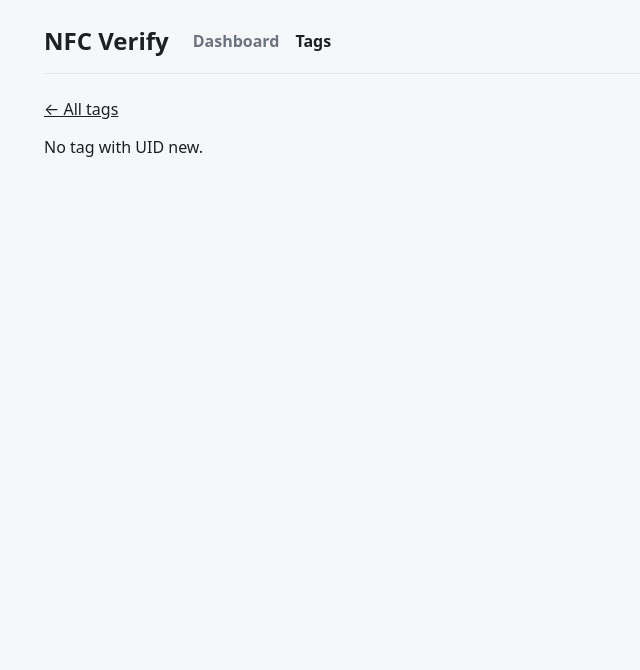
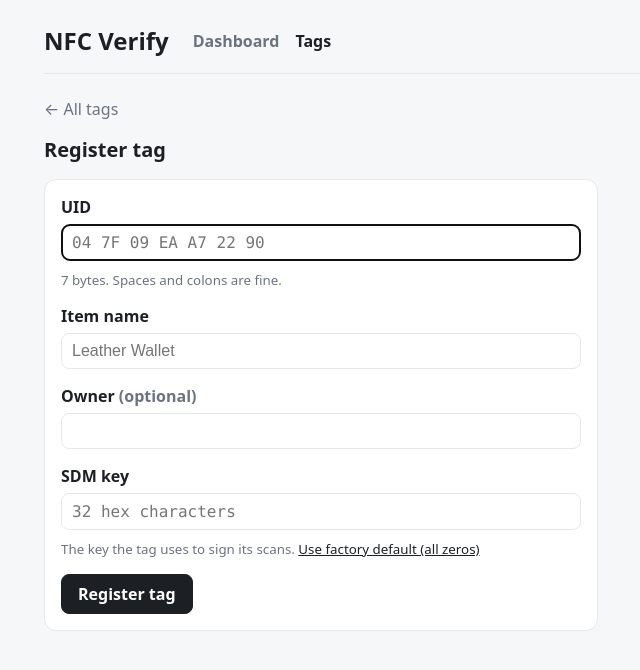
Before and after one commit to hyechanshin/nfc-verify, a React (Vite) app in the folder client/: page /tags/new in a window 1280 px wide. Shown: the top 670 px of the page, without its empty margins (96-736 px from the left). Built offline with nearby package versions, Linux system fonts and the light colour scheme.

Commit message:
feat: add tag registration form with validation
Register page posts to /api/tags through the Vite proxy. Server validates UID and key format, returns 409 for duplicate UIDs, and no longer returns sdmFileReadKey.

```diff
--- a/client/src/App.css
+++ b/client/src/App.css
@@ -93,6 +93,77 @@ a { color: inherit; }
 .topbar nav a.active { color: var(--text); }
 
 .page-title { margin-bottom: 16px; }
+.page-title.row {
+  display: flex;
+  align-items: flex-end;
+  justify-content: space-between;
+  gap: 16px;
+  flex-wrap: wrap;
+}
+
+.btn {
+  display: inline-block;
+  padding: 8px 16px;
+  border: 1px solid var(--border);
+  border-radius: 8px;
+  background: var(--card);
+  color: var(--text);
+  font: inherit;
+  font-weight: 600;
+  text-decoration: none;
+  cursor: pointer;
+}
+.btn.primary {
+  background: var(--text);
+  border-color: var(--text);
+  color: var(--card);
+}
+.btn:disabled { opacity: 0.6; cursor: default; }
+
+.link-btn {
+  padding: 0;
+  border: none;
+  background: none;
+  font: inherit;
+  color: var(--text);
+  text-decoration: underline;
+  cursor: pointer;
+}
+
+.actions {
+  display: flex;
+  gap: 12px;
+  flex-wrap: wrap;
+}
+
+.form {
+  display: flex;
+  flex-direction: column;
+  gap: 16px;
+  max-width: 520px;
+}
+.form label {
+  display: flex;
+  flex-direction: column;
+  gap: 6px;
+  font-weight: 600;
+}
+.form label small { font-weight: 400; }
+.form input {
+  padding: 8px 10px;
+  border: 1px solid var(--border);
+  border-radius: 8px;
+  font-size: 1rem;
+  font-weight: 400;
+}
+.form input.mono { font-family: ui-monospace, Consolas, monospace; }
+.form-error {
+  margin: 0;
+  padding: 10px 12px;
+  border-radius: 8px;
+  background: var(--bad-bg);
+  color: var(--bad);
+}
 
 .back {
   display: inline-block;
--- a/client/src/App.tsx
+++ b/client/src/App.tsx
@@ -2,6 +2,7 @@ import { BrowserRouter, Routes, Route, Navigate, NavLink } from 'react-router';
 import DashboardPage from './pages/DashboardPage';
 import TagsPage from './pages/TagsPage';
 import TagDetailPage from './pages/TagDetailPage';
+import RegisterTagPage from './pages/RegisterTagPage';
 
 export default function App() {
   return (
@@ -19,6 +20,7 @@ export default function App() {
           <Route path="/" element={<Navigate to="/dashboard" replace />} />
           <Route path="/dashboard" element={<DashboardPage />} />
           <Route path="/tags" element={<TagsPage />} />
+          <Route path="/tags/new" element={<RegisterTagPage />} />
           <Route path="/tags/:uid" element={<TagDetailPage />} />
         </Routes>
       </div>
--- /dev/null
+++ b/client/src/api.ts
@@ -0,0 +1,38 @@
+export interface NewTag {
+  uid: string;
+  itemName: string;
+  ownerName?: string;
+  sdmFileReadKey: string;
+}
+
+export interface SavedTag {
+  _id: string;
+  uid: string;
+  itemName?: string;
+  ownerName?: string;
+  createdAt: string;
+}
+
+async function request<T>(path: string, init?: RequestInit): Promise<T> {
+  let res: Response;
+  try {
+    res = await fetch(path, init);
+  } catch {
+    throw new Error("Can't reach the server. Is it running?");
+  }
+  const body = await res.json().catch(() => null);
+  if (!res.ok) {
+    if (body?.error) throw new Error(body.error);
+    // Vite's proxy answers 5xx with an empty body when the API is down.
+    throw new Error(res.status >= 500 ? "Can't reach the server. Is it running?" : `Request failed (${res.status})`);
+  }
+  return body as T;
+}
+
+export function registerTag(tag: NewTag): Promise<SavedTag> {
+  return request<SavedTag>('/api/tags', {
+    method: 'POST',
+    headers: { 'Content-Type': 'application/json' },
+    body: JSON.stringify(tag)
+  });
+}
--- /dev/null
+++ b/client/src/pages/RegisterTagPage.tsx
@@ -0,0 +1,154 @@
+import { useState, type FormEvent } from 'react';
+import { Link } from 'react-router';
+import { registerTag, type SavedTag } from '../api';
+import { formatDate, formatUid } from '../format';
+
+const DEFAULT_KEY = '0'.repeat(32);
+
+// Accepts "04 7F 09 ...", "04:7F:09:..." or "047f09..." and returns "047F09...".
+function cleanHex(value: string): string {
+  return value.replace(/[\s:-]/g, '').toUpperCase();
+}
+
+function validate(uid: string, itemName: string, key: string): string | null {
+  if (!uid) return 'Enter the tag UID.';
+  if (!/^[0-9A-F]+$/.test(uid)) return 'UID can only contain hex characters (0-9, A-F).';
+  if (uid.length !== 14) return `UID must be 14 hex characters (7 bytes). You entered ${uid.length}.`;
+  if (!itemName.trim()) return 'Enter an item name.';
+  if (!/^[0-9A-F]+$/.test(key)) return 'Key can only contain hex characters (0-9, A-F).';
+  if (key.length !== 32) return `Key must be 32 hex characters (16 bytes). You entered ${key.length}.`;
+  return null;
+}
+
+export default function RegisterTagPage() {
+  const [uidInput, setUidInput] = useState('');
+  const [itemName, setItemName] = useState('');
+  const [ownerName, setOwnerName] = useState('');
+  const [keyInput, setKeyInput] = useState('');
+  const [error, setError] = useState<string | null>(null);
+  const [saving, setSaving] = useState(false);
+  const [saved, setSaved] = useState<SavedTag | null>(null);
+
+  const uid = cleanHex(uidInput);
+  const key = cleanHex(keyInput);
+
+  async function handleSubmit(e: FormEvent) {
+    e.preventDefault();
+    const problem = validate(uid, itemName, key);
+    setError(problem);
+    if (problem) return;
+
+    setSaving(true);
+    try {
+      const tag = await registerTag({
+        uid,
+        itemName: itemName.trim(),
+        ownerName: ownerName.trim() || undefined,
+        sdmFileReadKey: key
+      });
+      setSaved(tag);
+    } catch (err) {
+      setError(err instanceof Error ? err.message : 'Something went wrong.');
+    } finally {
+      setSaving(false);
+    }
+  }
+
+  function reset() {
+    setUidInput('');
+    setItemName('');
+    setOwnerName('');
+    setKeyInput('');
+    setError(null);
+    setSaved(null);
+  }
+
+  if (saved) {
+    return (
+      <main>
+        <Link className="back" to="/tags">← All tags</Link>
+        <section className="card status ok">
+          <span className="badge">SAVED</span>
+          <div>
+            <h2>{saved.itemName}</h2>
+            <p className="subtle">Tag registered</p>
+          </div>
+        </section>
+        <section className="card">
+          <table>
+            <tbody>
+              <tr><td>UID</td><td className="mono">{formatUid(saved.uid)}</td></tr>
+              <tr><td>Owner</td><td>{saved.ownerName || '—'}</td></tr>
+              <tr><td>Registered</td><td>{formatDate(saved.createdAt)}</td></tr>
+            </tbody>
+          </table>
+        </section>
+        <div className="actions">
+          <button className="btn primary" onClick={reset}>Register another</button>
+          <Link className="btn" to="/tags">Back to tags</Link>
+        </div>
+      </main>
+    );
+  }
+
+  return (
+    <main>
+      <Link className="back" to="/tags">← All tags</Link>
+      <div className="page-title">
+        <h2>Register tag</h2>
+      </div>
+
+      <form className="card form" onSubmit={handleSubmit} noValidate>
+        <label>
+          <span>UID</span>
+          <input
+            className="mono"
+            value={uidInput}
+            onChange={(e) => setUidInput(e.target.value)}
+            placeholder="04 7F 09 EA A7 22 90"
+            autoComplete="off"
+            autoFocus
+          />
+          <small className="subtle">
+            {uid.length === 14 ? `Will be saved as ${uid}` : '7 bytes. Spaces and colons are fine.'}
+          </small>
+        </label>
+
+        <label>
+          <span>Item name</span>
+          <input value={itemName} onChange={(e) => setItemName(e.target.value)} placeholder="Leather Wallet" />
+        </label>
+
+        <label>
+          <span>Owner <span className="subtle">(optional)</span></span>
+          <input value={ownerName} onChange={(e) => setOwnerName(e.target.value)} />
+        </label>
+
+        <label>
+          <span>SDM key</span>
+          <input
+            className="mono"
+            value={keyInput}
+            onChange={(e) => setKeyInput(e.target.value)}
+            placeholder="32 hex characters"
+            autoComplete="off"
+          />
+          <small className="subtle">
+            The key the tag uses to sign its scans.{' '}
+            <button type="button" className="link-btn" onClick={() => setKeyInput(DEFAULT_KEY)}>
+              Use factory default (all zeros)
+            </button>
+          </small>
+        </label>
+
+        {error && <p className="form-error" role="alert">{error}</p>}
+
+        <div className="actions">
+          <button className="btn primary" type="submit" disabled={saving}>
+            {saving ? 'Saving…' : 'Register tag'}
+          </button>
+        </div>
+      </form>
+    </main>
+  );
+}
--- a/client/src/pages/TagsPage.tsx
+++ b/client/src/pages/TagsPage.tsx
@@ -7,9 +7,12 @@ export default function TagsPage() {
 
   return (
     <main>
-      <div className="page-title">
-        <h2>Tags</h2>
-        <p className="subtle">{items.length} tags</p>
+      <div className="page-title row">
+        <div>
+          <h2>Tags</h2>
+          <p className="subtle">{items.length} tags</p>
+        </div>
+        <Link className="btn primary" to="/tags/new">+ Register tag</Link>
       </div>
 
       <section className="card">
--- a/client/vite.config.ts
+++ b/client/vite.config.ts
@@ -3,5 +3,9 @@ import react from '@vitejs/plugin-react';
 
 export default defineConfig({
   plugins: [react()],
-  server: { port: 5173 }
+  server: {
+    port: 5173,
+    // Forward API calls to the Express server so the browser sees one origin.
+    proxy: { '/api': 'http://localhost:4000' }
+  }
 });
```
Also changed, not shown: 2 other files (tests, documents, lock files or other folders).
